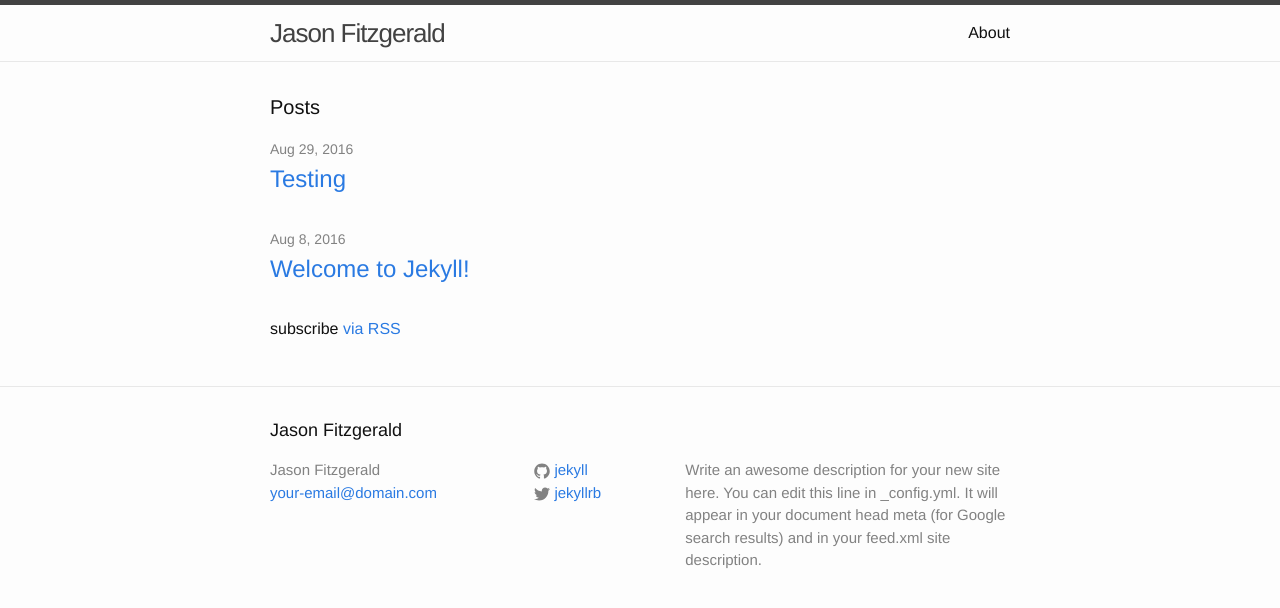
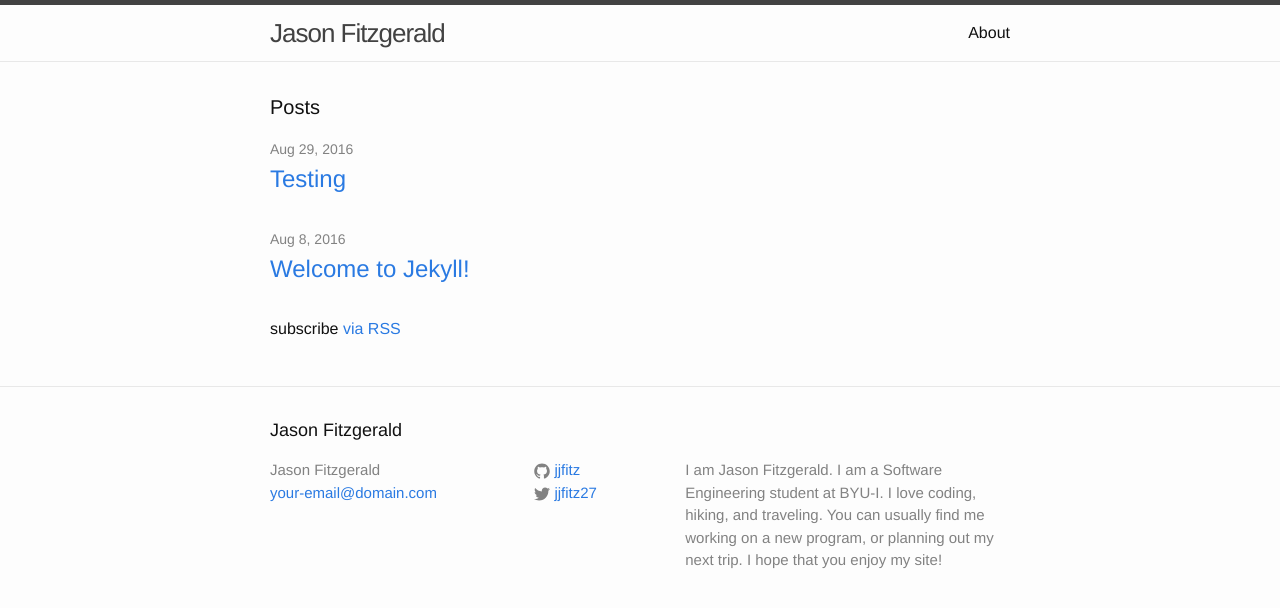
Before and after one commit to jjfitz/jjfitz.github.io, a Jekyll site: the page built from index.html, in a window 1280 px wide. Shown: the top 608 px of the page. Built offline with Jekyll 4.4.1, drawn with Linux system fonts in a browser that asks for light colours.

Commit message:
Changed description and links

```diff
--- a/_config.yml
+++ b/_config.yml
@@ -9,13 +9,13 @@
 title: Jason Fitzgerald
 email: your-email@domain.com
 description: > # this means to ignore newlines until "baseurl:"
-  Write an awesome description for your new site here. You can edit this
-  line in _config.yml. It will appear in your document head meta (for
-  Google search results) and in your feed.xml site description.
+  I am Jason Fitzgerald. I am a Software Engineering student at BYU-I.
+  I love coding, hiking, and traveling. You can usually find me working on
+  a new program, or planning out my next trip. I hope that you enjoy my site!
 baseurl: "" # the subpath of your site, e.g. /blog
-url: "http://yourdomain.com" # the base hostname & protocol for your site
-twitter_username: jekyllrb
-github_username:  jekyll
+url: "https://jjfitz.github.io" # the base hostname & protocol for your site
+twitter_username: jjfitz27
+github_username:  jjfitz
 
 # Build settings
 markdown: kramdown
```
